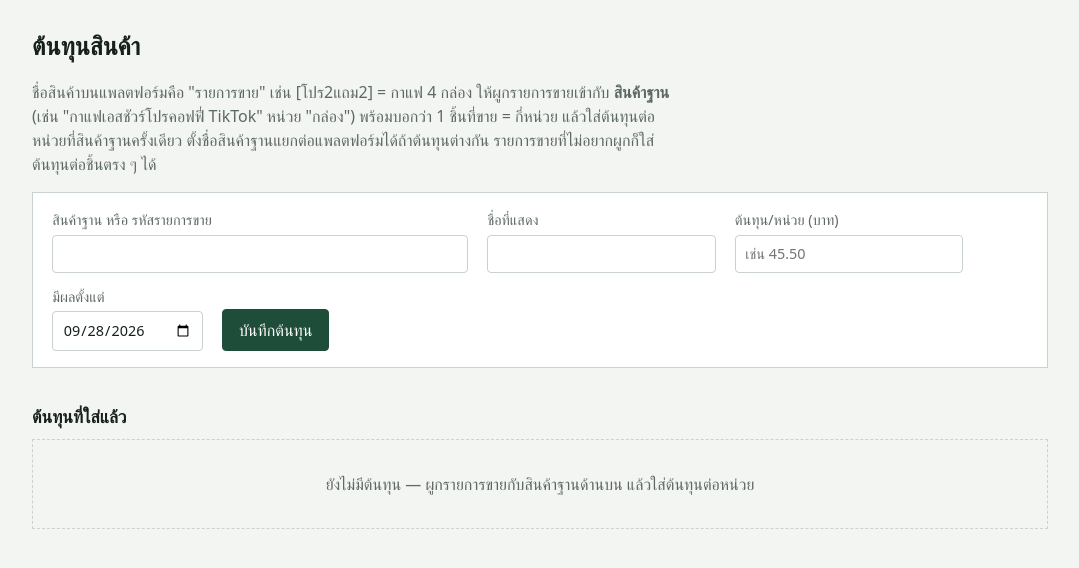
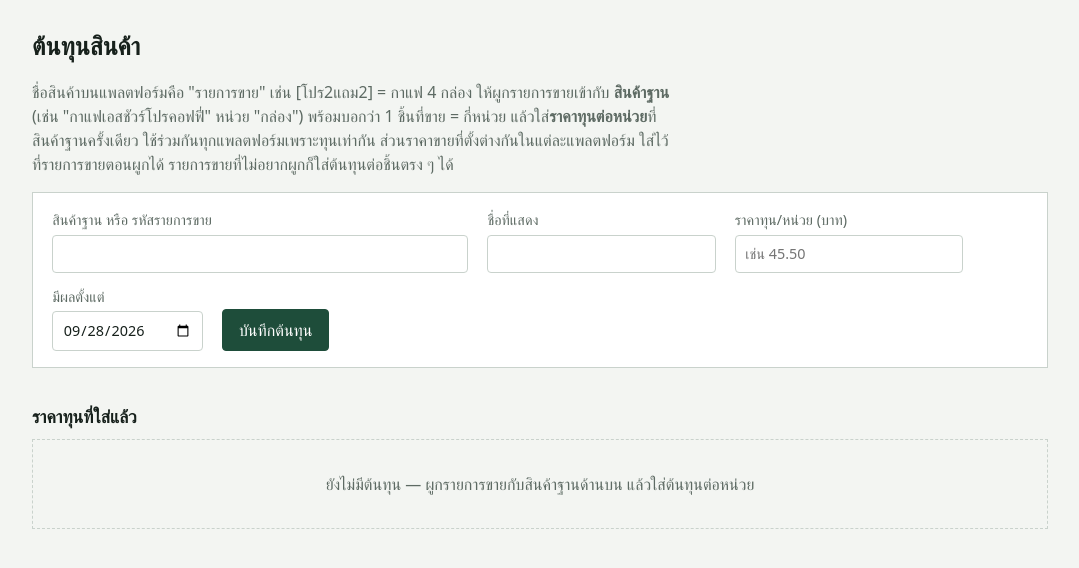
Before and after one commit to nattyait/pananchita-profit, a FastAPI app: page /sku-costs in a window 1280 px wide. Shown: the part 65-633 px from the top of the page, without its empty margins (100-1179 px from the left). Run offline with FastAPI, Linux system fonts and the light colour scheme; parts of the project's set-up code (start-up, migrations or seed data) failed here and were passed over; some web fonts are replaced.

Commit message:
Cost page wording: app/web/templates/sku_costs.html

```diff
--- a/app/web/templates/sku_costs.html
+++ b/app/web/templates/sku_costs.html
@@ -1,13 +1,13 @@
 {% extends "base.html" %}{% block title %}ต้นทุนสินค้า{% endblock %}
 {% block body %}
 <h1>ต้นทุนสินค้า</h1>
-<p class="hint">ชื่อสินค้าบนแพลตฟอร์มคือ "รายการขาย" เช่น [โปร2แถม2] = กาแฟ 4 กล่อง ให้ผูกรายการขายเข้ากับ <strong>สินค้าฐาน</strong> (เช่น "กาแฟเอสชัวร์โปรคอฟฟี่ TikTok" หน่วย "กล่อง") พร้อมบอกว่า 1 ชิ้นที่ขาย = กี่หน่วย แล้วใส่ต้นทุนต่อหน่วยที่สินค้าฐานครั้งเดียว ตั้งชื่อสินค้าฐานแยกต่อแพลตฟอร์มได้ถ้าต้นทุนต่างกัน รายการขายที่ไม่อยากผูกก็ใส่ต้นทุนต่อชิ้นตรง ๆ ได้</p>
+<p class="hint">ชื่อสินค้าบนแพลตฟอร์มคือ "รายการขาย" เช่น [โปร2แถม2] = กาแฟ 4 กล่อง ให้ผูกรายการขายเข้ากับ <strong>สินค้าฐาน</strong> (เช่น "กาแฟเอสชัวร์โปรคอฟฟี่" หน่วย "กล่อง") พร้อมบอกว่า 1 ชิ้นที่ขาย = กี่หน่วย แล้วใส่<strong>ราคาทุนต่อหน่วย</strong>ที่สินค้าฐานครั้งเดียว ใช้ร่วมกันทุกแพลตฟอร์มเพราะทุนเท่ากัน ส่วนราคาขายที่ตั้งต่างกันในแต่ละแพลตฟอร์ม ใส่ไว้ที่รายการขายตอนผูกได้ รายการขายที่ไม่อยากผูกก็ใส่ต้นทุนต่อชิ้นตรง ๆ ได้</p>
 
 <form class="inline" method="post" action="/sku-costs" id="cost-form">
   <label>สินค้าฐาน หรือ รหัสรายการขาย <input name="sku" required list="cost-keys" value="{{ prefill }}" style="min-width:26rem"></label>
   <datalist id="cost-keys">{% for b in base_products %}<option value="{{ b.name }}">สินค้าฐาน · {{ b.unit_label }}</option>{% endfor %}{% for p in missing if not p.base_product %}<option value="{{ p.sku }}">{{ p.platform }} · {{ p.product_name }}{% if p.variant_name %} — {{ p.variant_name }}{% endif %}</option>{% endfor %}</datalist>
   <label>ชื่อที่แสดง <input name="product_name" value="{{ seen_by_sku[prefill].product_name if prefill in seen_by_sku else prefill }}"></label>
-  <label>ต้นทุน/หน่วย (บาท) <input name="unit_cost" required inputmode="decimal" placeholder="เช่น 45.50" {% if prefill %}autofocus{% endif %}></label>
+  <label>ราคาทุน/หน่วย (บาท) <input name="unit_cost" required inputmode="decimal" placeholder="เช่น 45.50" {% if prefill %}autofocus{% endif %}></label>
   <label>มีผลตั้งแต่ <input type="date" name="effective_from" value="{{ today }}" required></label>
   <button type="submit">บันทึกต้นทุน</button>
 </form>
@@ -38,7 +38,7 @@
   <datalist id="base-names">{% for b in base_products %}<option value="{{ b.name }}">{{ b.unit_label }}</option>{% endfor %}</datalist>
   <label>หน่วย (ถ้าสร้างใหม่) <input name="unit_label" placeholder="กล่อง" style="min-width:6rem"></label>
   <label>1 ชิ้นที่ขาย = กี่หน่วย <input name="units_per_listing" type="number" min="1" required value="{{ mp.units_per_listing if mp and mp.units_per_listing else 1 }}" style="min-width:6rem"></label>
-  <label>ราคาขายต่อหน่วย (บาท, ไว้ดู) <input name="unit_price" inputmode="decimal" value="{{ (mp.unit_price|baht|replace(',', '')) if mp and mp.unit_price else '' }}" style="min-width:8rem"></label>
+  <label>ราคาขายที่ตั้งบนแพลตฟอร์มนี้ ต่อหน่วย (บาท, ไว้เทียบ ไม่ใช้คำนวณ) <input name="unit_price" inputmode="decimal" value="{{ (mp.unit_price|baht|replace(',', '')) if mp and mp.unit_price else '' }}" style="min-width:8rem"></label>
   <button type="submit">บันทึกการผูก</button>
   <a class="quiet" href="/sku-costs">ยกเลิก</a>
 </form>
@@ -58,9 +58,9 @@
 </table>
 {% endif %}
 
-<h2>ต้นทุนที่ใส่แล้ว</h2>
+<h2>ราคาทุนที่ใส่แล้ว</h2>
 {% if rows %}
-<table class="grid"><tr><th>สินค้า</th><th>ประเภท</th><th class="n">ต้นทุน/หน่วย</th><th>มีผลตั้งแต่</th><th></th></tr>
+<table class="grid"><tr><th>สินค้า</th><th>ประเภท</th><th class="n">ราคาทุน/หน่วย</th><th>มีผลตั้งแต่</th><th></th></tr>
 {% for r in rows %}{% set p = seen_by_sku.get(r.sku) %}<tr><td>{{ r.product_name or r.sku }}{% if p and p.variant_name %} — {{ p.variant_name }}{% endif %}<div class="sku">{{ r.sku }}</div></td>
 <td>{% if p %}รายการขาย ({{ p.platform }}){% else %}สินค้าฐาน{% endif %}</td>
 <td class="n">{{ r.unit_cost|baht }}</td><td>{{ r.effective_from.strftime('%d/%m/%Y') }}</td>
```
